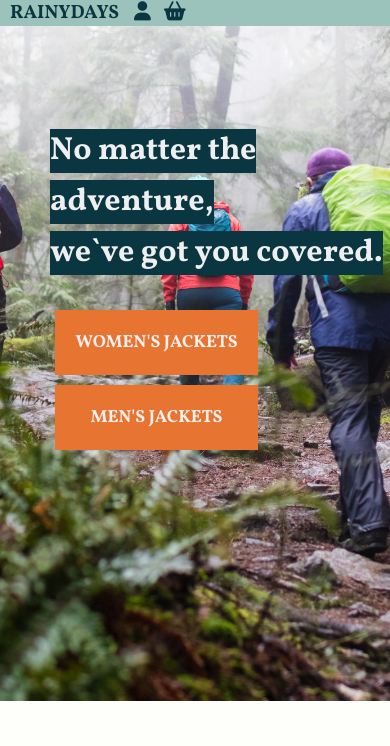
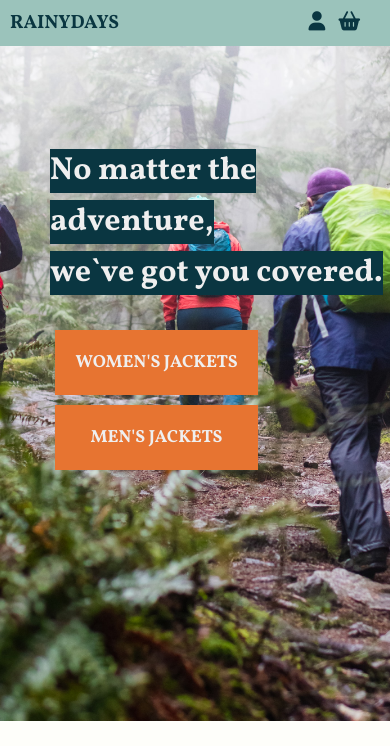
Before and after one commit to mhaarseth/rainy-days, a plain HTML site: page index.html in a window 390 px wide. Shown: the top 746 px of the page. Drawn offline with Linux system fonts and the light colour scheme.

Commit message:
fixed nav-icons alignment

```diff
--- a/css/styles.css
+++ b/css/styles.css
@@ -313,6 +313,15 @@ footer p {
   .nav-right {
     display: none;
   }
+
+  nav {
+    display: grid;
+    grid-template-columns: 1fr auto;
+  }
+
+  .nav-icons {
+    padding: 10px;
+  }
 }
 
 @media only screen and (max-width: 625px) {
```
